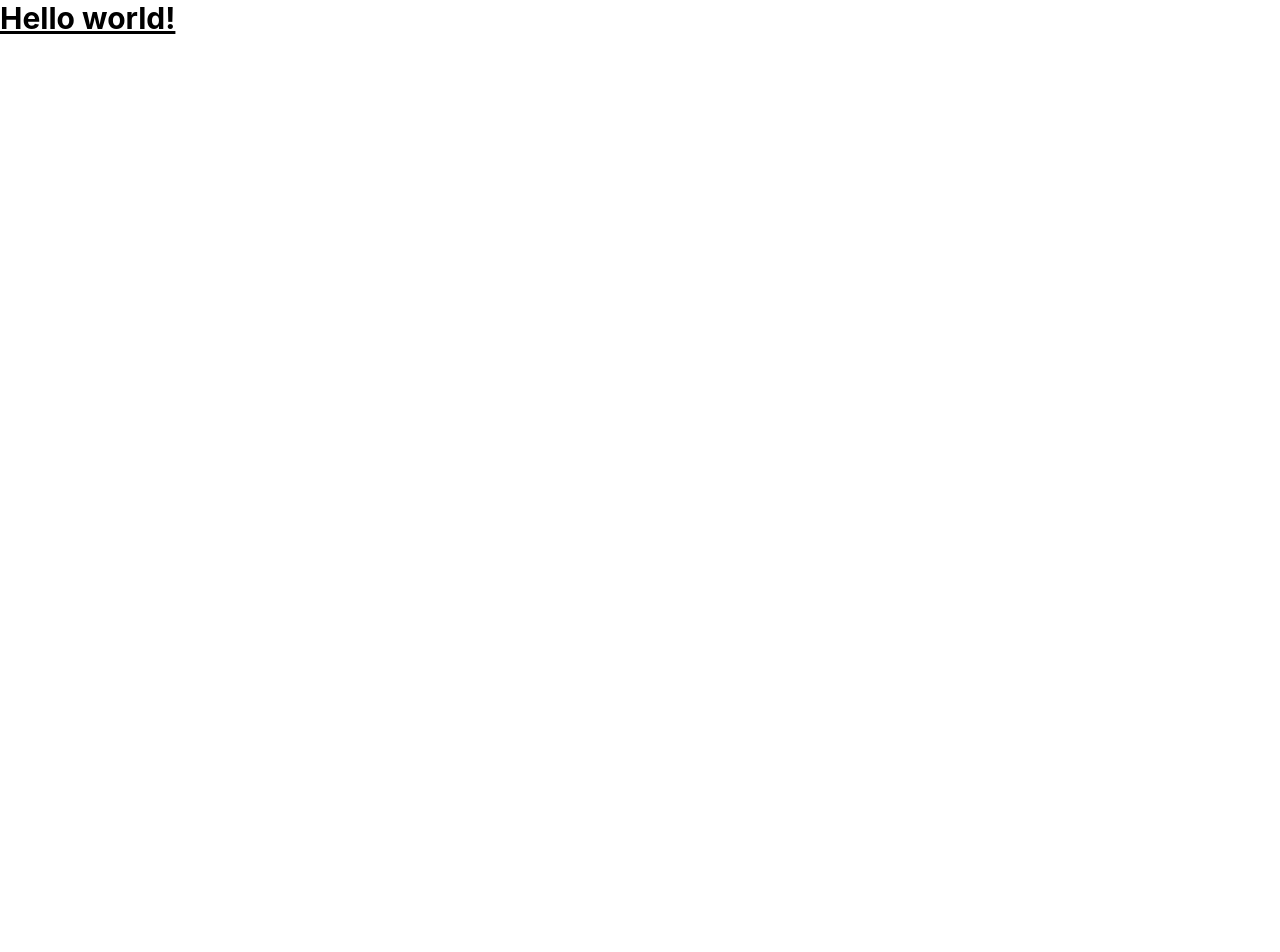
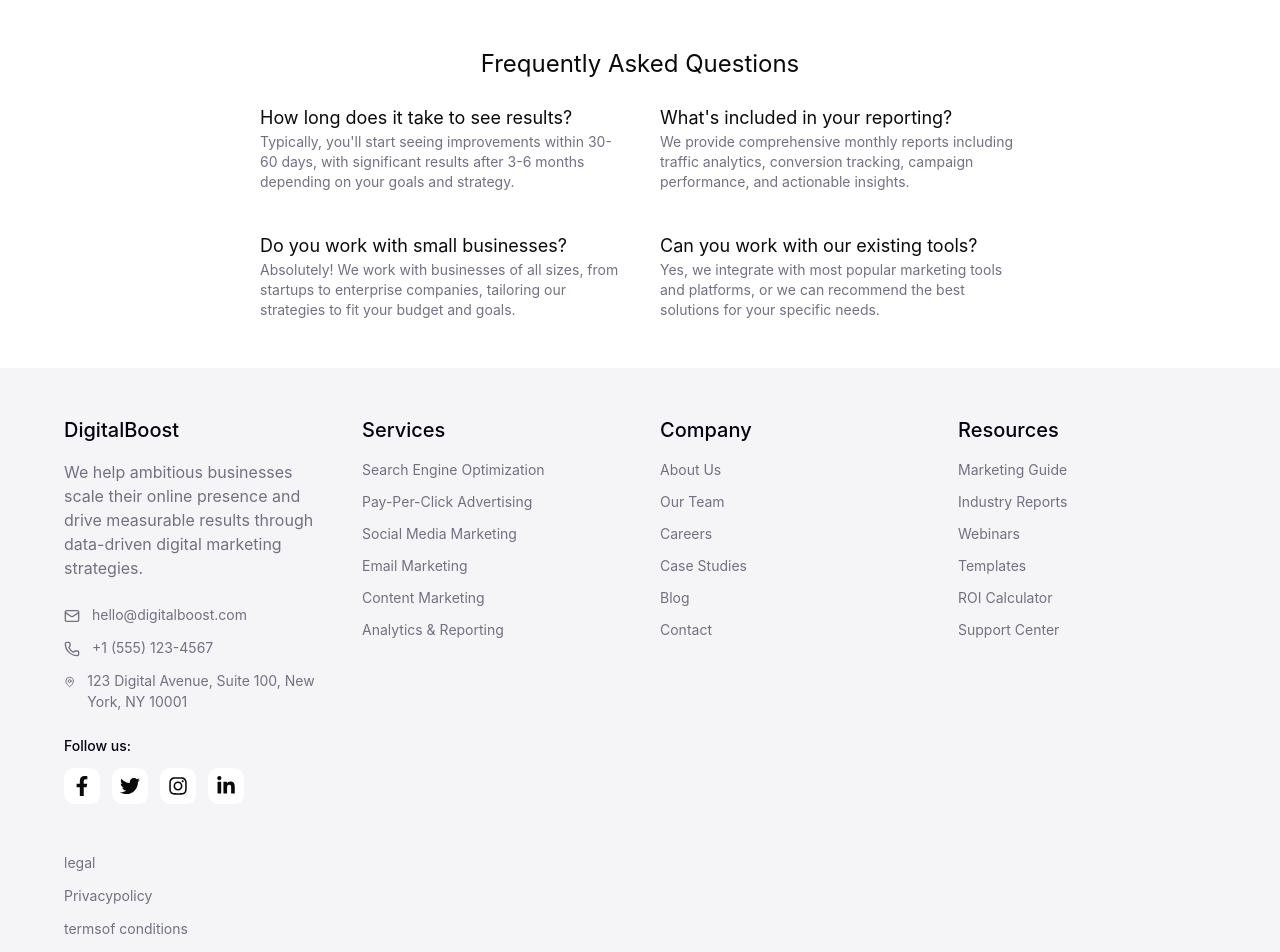
Before and after one commit to gayathri23-y/Agency-digital-market, a React (Vite) app: page / in a window 1280 px wide. Shown: the top 952 px of the page. Before the commit the page ends 800 px from the top, so only its background shows below. Built offline with nearby package versions, Linux system fonts and the light colour scheme.

Commit message:
commit faq section

```diff
--- a/package.json
+++ b/package.json
@@ -11,8 +11,10 @@
   },
   "dependencies": {
     "@tailwindcss/vite": "^4.2.2",
+    "lucide-react": "^1.7.0",
     "react": "^19.2.4",
     "react-dom": "^19.2.4",
+    "react-icons": "^5.6.0",
     "tailwindcss": "^4.2.2"
   },
   "devDependencies": {
--- a/src/App.jsx
+++ b/src/App.jsx
@@ -1,11 +1,13 @@
 import React from 'react'
+import Faq from './Components/FQA/Faq'
+import Footer from './Components/Footer/Footer'
 
 const App = () => {
   return (
     <div>
-      <h1 class="text-3xl font-bold underline">
-    Hello world!
-  </h1>
+     <Faq/>
+     <Footer/>
+
     </div>
   )
 }
--- /dev/null
+++ b/src/Components/FQA/Faq.jsx
@@ -0,0 +1,48 @@
+import React from 'react'
+
+const Faq = () => {
+    const faqdata=[
+        {
+            question:"How long does it take to see results?",
+            answer:"Typically, you'll start seeing improvements within 30-60 days, with significant results after 3-6 months depending on your goals and strategy.",
+        },
+        {
+            question:"What's included in your reporting?",
+            answer:"We provide comprehensive monthly reports including traffic analytics, conversion tracking, campaign performance, and actionable insights.",
+        },
+        {
+            question:"Do you work with small businesses?",
+            answer:"Absolutely! We work with businesses of all sizes, from startups to enterprise companies, tailoring our strategies to fit your budget and goals."
+        },
+
+        {
+            question:"Can you work with our existing tools?",
+            answer:"Yes, we integrate with most popular marketing tools and platforms, or we can recommend the best solutions for your specific needs.",
+        },
+    ]
+  return (
+    <div  className='container mx-auto px-8 md:px-16 py-12'>
+        <div className='flex flex-col gap-6'>
+            <h1 className='font-normal text-[24px]
+            leading-[32px] text-[#0A0A0A] text-center'>
+                Frequently Asked Questions
+            </h1>
+              <div className="grid md:grid-cols-[360px_360px] md:mx-auto gap-10">
+            {faqdata.map((item,index)=>(
+              <div key={index} className='w-full'>
+                <h3 className='text-[18px] leading-[28px] text-[#0A0A0A] font-normal'>
+                    {item.question}
+                </h3>
+                <p className='text-[14px] leading-[20px] text-[#717182] '>
+                    {item.answer}
+                </p>
+                </div>
+            ))}
+            </div>
+        </div>
+
+    </div>
+  )
+}
+
+export default Faq
--- a/src/Components/Footer/Footer.jsx
+++ b/src/Components/Footer/Footer.jsx
@@ -0,0 +1,155 @@
+import React from "react";
+import { Mail, Phone, MapPin } from "lucide-react";
+import { FaFacebookF, FaTwitter, FaInstagram, FaLinkedinIn } from "react-icons/fa";
+const Footer = () => {
+  const footerdata = [
+    {
+      type: "contact",
+      title: "DigitalBoost",
+      desc: "We help ambitious businesses scale their online presence and drive measurable results through data-driven digital marketing strategies.",
+      contacts: [
+        { label: "hello@digitalboost.com", icon: Mail },
+        { label: "+1 (555) 123-4567", icon: Phone },
+        {
+          label: "123 Digital Avenue, Suite 100, New York, NY 10001",
+          icon: MapPin,
+        },
+      ],
+socials: [FaFacebookF, FaTwitter, FaInstagram, FaLinkedinIn]    },
+    {
+      title: "Services",
+      links: [
+        "Search Engine Optimization",
+        "Pay-Per-Click Advertising",
+        "Social Media Marketing",
+        "Email Marketing",
+        "Content Marketing",
+        "Analytics & Reporting",
+      ],
+    },
+    {
+      title: "Company",
+      links: [
+        "About Us",
+        "Our Team",
+        "Careers",
+        "Case Studies",
+        "Blog",
+        "Contact",
+      ],
+    },
+    {
+      title: "Resources",
+      links: [
+        "Marketing Guide",
+        "Industry Reports",
+        "Webinars",
+        "Templates",
+        "ROI Calculator",
+        "Support Center",
+      ],
+    },
+  ];
+  const list=["legal","Privacypolicy","termsof conditions","cookiePolicy","GDPR Complains"];
+
+
+  return (
+    <footer className="bg-[#f5f5f7] px-6 md:px-16 py-12">
+      <div className="grid grid-cols-[repeat(auto-fit,minmax(200px,1fr))] gap-10 pb-10">
+
+        {footerdata.map((column, index) => {
+
+          // ✅ First Column (Contact)
+          if (column.type === "contact") {
+            return (
+              <div key={index}>
+
+                {/* Title */}
+                <h2 className="text-[20px] font-medium leading-[28px] text-[#030213] mb-4">
+                  {column.title}
+                </h2>
+
+                {/* Description */}
+                <p className="text-[16px] leading-[24px] text-[#717182] max-w-[430px] mb-6">
+                  {column.desc}
+                </p>
+
+                {/* Contact Info */}
+                <ul className="space-y-3 text-[#717182] text-[14px]">
+                  {column.contacts.map((item, i) => {
+                    const Icon = item.icon;
+                    return (
+                      <li key={i} className="flex items-start text-[#717182] gap-3">
+                        <Icon className="w-4 h-4 mt-1 " />
+                        <span>{item.label}</span>
+                      </li>
+                    );
+                  })}
+                </ul>
+
+                {/* Follow Us */}
+                <p className="mt-6 mb-3 text-sm font-medium text-[#030213]">
+                  Follow us:
+                </p>
+
+                {/* Social Icons */}
+                <div className="flex gap-3">
+                  {column.socials.map((Icon, i) => (
+                    <div
+                      key={i}
+                      className="bg-white rounded-[10px] w-[36px] h-[36px] flex items-center justify-center cursor-pointer hover:bg-[#00D98C] transition"
+                    >
+                      <Icon className="w-5 h-5 text-[#0A0A0A]" />
+                    </div>
+                  ))}
+                </div>
+
+              </div>
+            );
+          }
+
+          // ✅ Other Columns
+          return (
+            <div key={index}>
+              <h2 className="text-[20px] font-medium leading-[28px] text-[#030213] mb-4">
+                {column.title}
+              </h2>
+
+              <ul className="space-y-3">
+                {column.links.map((link, i) => (
+                  <li
+                    key={i}
+                    className="text-[14px] leading-[20px] text-[#717182] hover:text-[#030213] cursor-pointer transition"
+                  >
+                    {link}
+                  </li>
+                ))}
+              </ul>
+            </div>
+          );
+        })}
+
+      </div>
+      <ul className="space-y-3 mt-2">
+        {list.map((item,index)=>(
+           <li key={index} className="text-[#717182] text-[14px] ">{item}</li>
+        ))}
+      </ul>
+      <div className="w-full h-[1px] bg-[#717182] mt-6"></div>
+<div className="flex items-center justify-between flex-wrap md:flex-nowrap mt-6">
+  <div>
+    <p className="text-[14px] text-[#717182]">
+      © 2026 DigitalBoost. All rights reserved.
+    </p>
+  </div>
+
+  <div className="text-[14px] text-[#717182] flex gap-4 mt-2 md:mt-0">
+    <span className="cursor-pointer hover:text-white">Privacy Policy</span>
+    <span className="cursor-pointer hover:text-white">Terms of Service</span>
+    <span className="cursor-pointer hover:text-white">Cookie Policy</span>
+  </div>
+</div>    </footer>
+  );
+};
+
+export default Footer;
```
Also changed, not shown: 1 other file (tests, documents, lock files or other folders).
